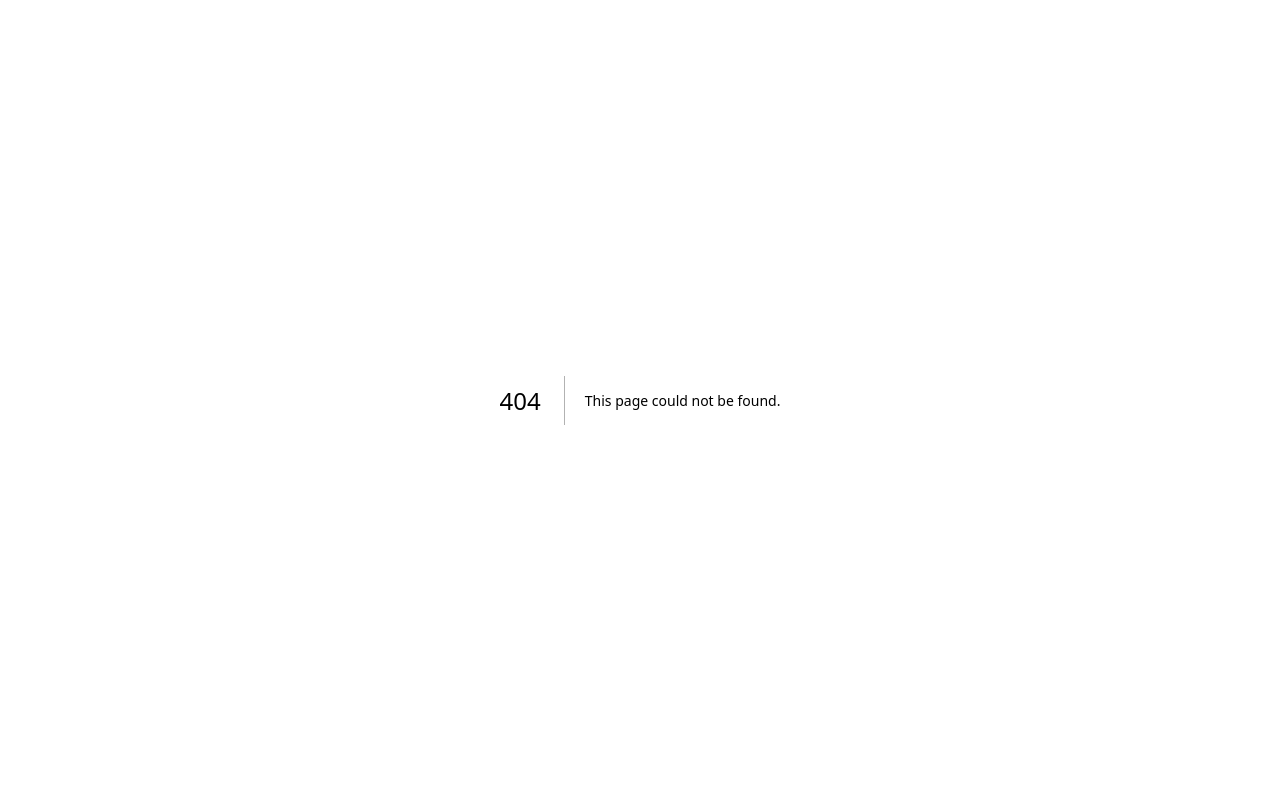
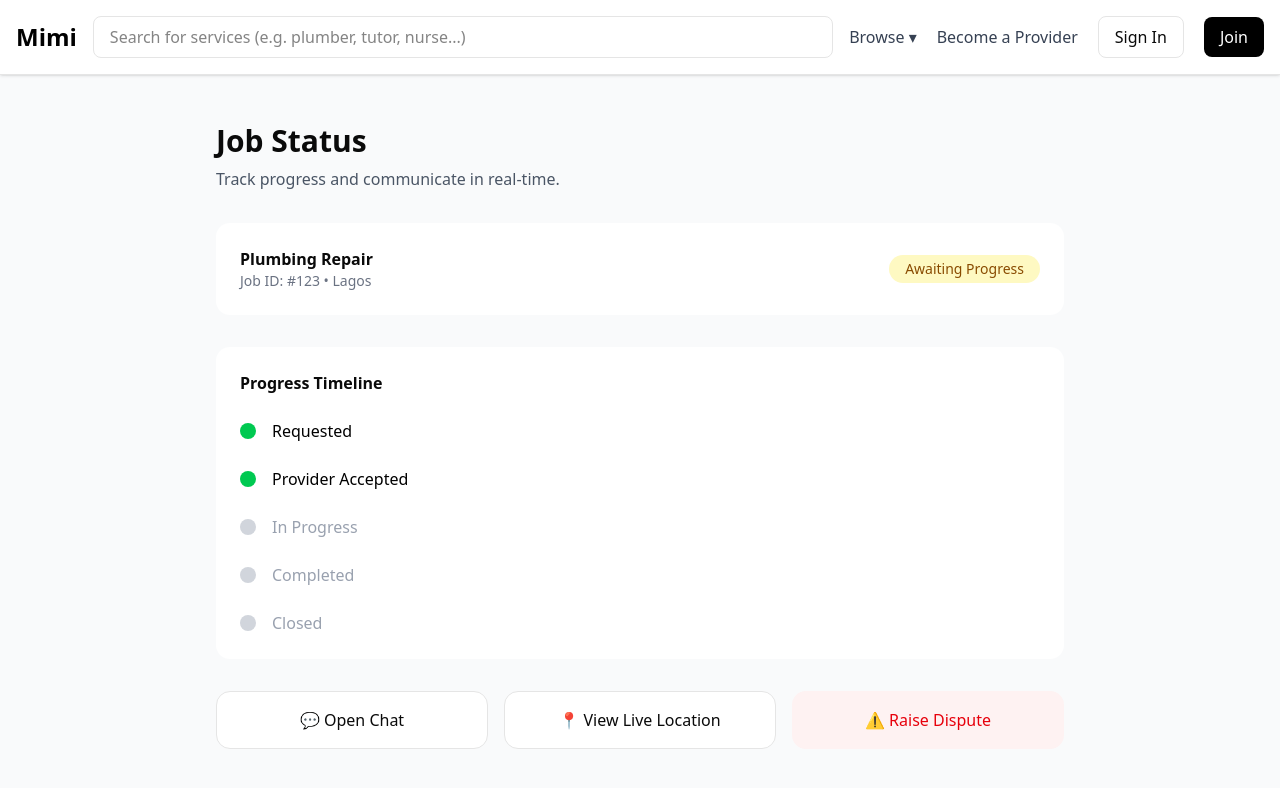
Before and after one commit to nairaquiz1-png/mimi-frontend, a Next.js app: page /job/1 in a window 1280 px wide. Before the commit this address had no page. Shown: the top 788 px of the page. Built offline with nearby package versions, Linux system fonts and the light colour scheme.

Commit message:
Add job timeline and status tracker UI

```diff
--- /dev/null
+++ b/app/job/[id]/page.tsx
@@ -0,0 +1,84 @@
+import Navbar from "@/components/navbar";
+
+const steps = [
+  { label: "Requested", done: true },
+  { label: "Provider Accepted", done: true },
+  { label: "In Progress", done: false },
+  { label: "Completed", done: false },
+  { label: "Closed", done: false },
+];
+
+export default function JobStatusPage() {
+  return (
+    <>
+      <Navbar />
+
+      <main className="min-h-screen bg-gray-50 py-12">
+        <div className="max-w-4xl mx-auto px-6">
+          <h1 className="text-3xl font-bold mb-2">Job Status</h1>
+          <p className="text-gray-600 mb-8">
+            Track progress and communicate in real-time.
+          </p>
+
+          {/* STATUS CARD */}
+          <div className="bg-white rounded-xl p-6 mb-8">
+            <div className="flex justify-between items-center">
+              <div>
+                <h2 className="font-semibold">Plumbing Repair</h2>
+                <p className="text-sm text-gray-500">
+                  Job ID: #123 • Lagos
+                </p>
+              </div>
+
+              <span className="px-4 py-1 rounded-full text-sm bg-yellow-100 text-yellow-800">
+                Awaiting Progress
+              </span>
+            </div>
+          </div>
+
+          {/* TIMELINE */}
+          <div className="bg-white rounded-xl p-6 mb-8">
+            <h3 className="font-semibold mb-6">Progress Timeline</h3>
+
+            <div className="space-y-6">
+              {steps.map((step, index) => (
+                <div key={index} className="flex items-center gap-4">
+                  <div
+                    className={`w-4 h-4 rounded-full ${
+                      step.done ? "bg-green-500" : "bg-gray-300"
+                    }`}
+                  />
+
+                  <div className="flex-1">
+                    <p
+                      className={`font-medium ${
+                        step.done ? "text-black" : "text-gray-400"
+                      }`}
+                    >
+                      {step.label}
+                    </p>
+                  </div>
+                </div>
+              ))}
+            </div>
+          </div>
+
+          {/* ACTIONS */}
+          <div className="grid grid-cols-1 md:grid-cols-3 gap-4">
+            <button className="p-4 bg-white rounded-xl border hover:bg-gray-50">
+              💬 Open Chat
+            </button>
+
+            <button className="p-4 bg-white rounded-xl border hover:bg-gray-50">
+              📍 View Live Location
+            </button>
+
+            <button className="p-4 bg-red-50 text-red-600 rounded-xl hover:bg-red-100">
+              ⚠ Raise Dispute
+            </button>
+          </div>
+        </div>
+      </main>
+    </>
+  );
+}
```
